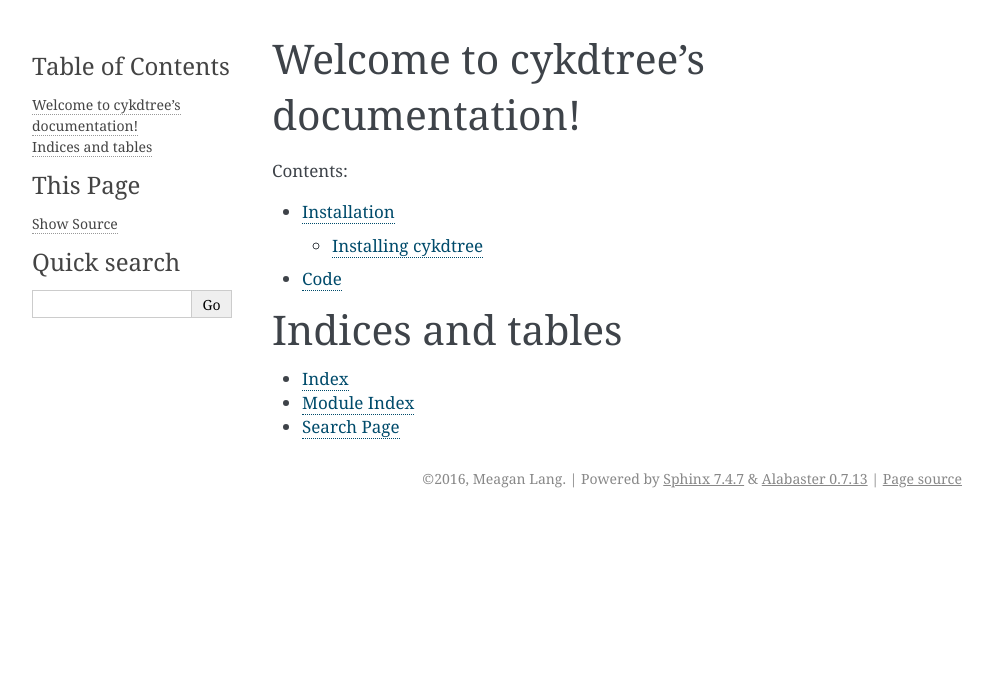
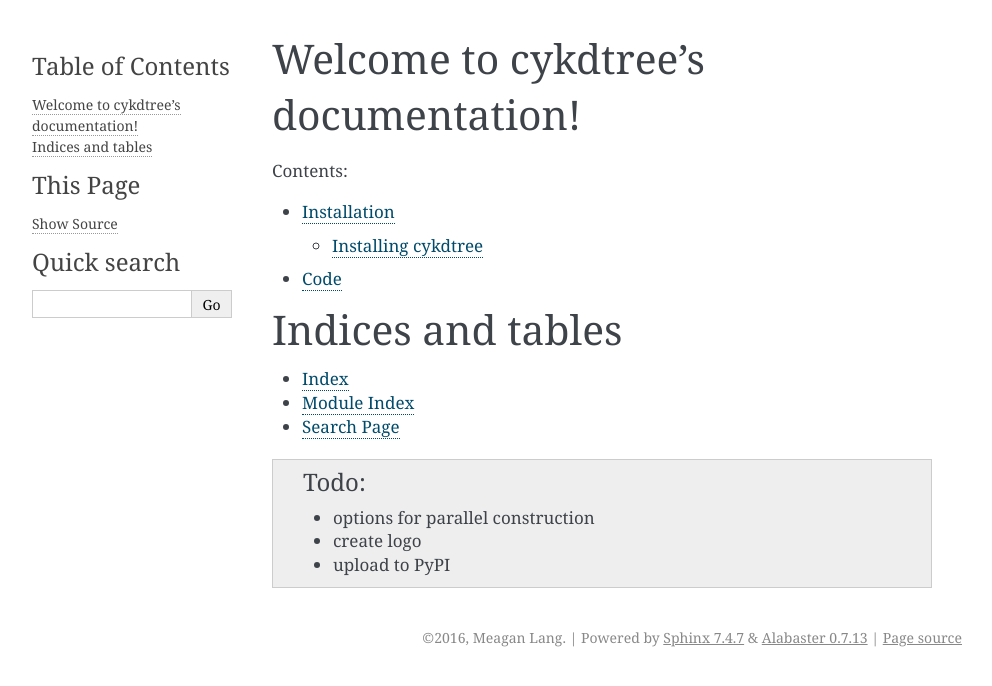
Before and after one commit to cykdtree/cykdtree, a Sphinx documentation site: the page built from docs/source/index.rst, in a window 1280 px wide. Shown: the top 686 px of the page, without its empty margins (148-1140 px from the left). Built offline with Sphinx 7.4.7, drawn with Linux system fonts in a browser that asks for light colours.

Commit message:
flake8 compliant for python code

```diff
--- a/docs/source/index.rst
+++ b/docs/source/index.rst
@@ -20,3 +20,8 @@
 * :ref:`genindex`
 * :ref:`modindex`
 * :ref:`search`
+
+.. todo::
+   * options for parallel construction
+   * create logo
+   * upload to PyPI
```
Also changed, not shown: cykdtree/__init__.py (line endings or trailing spaces), 3 other files.
